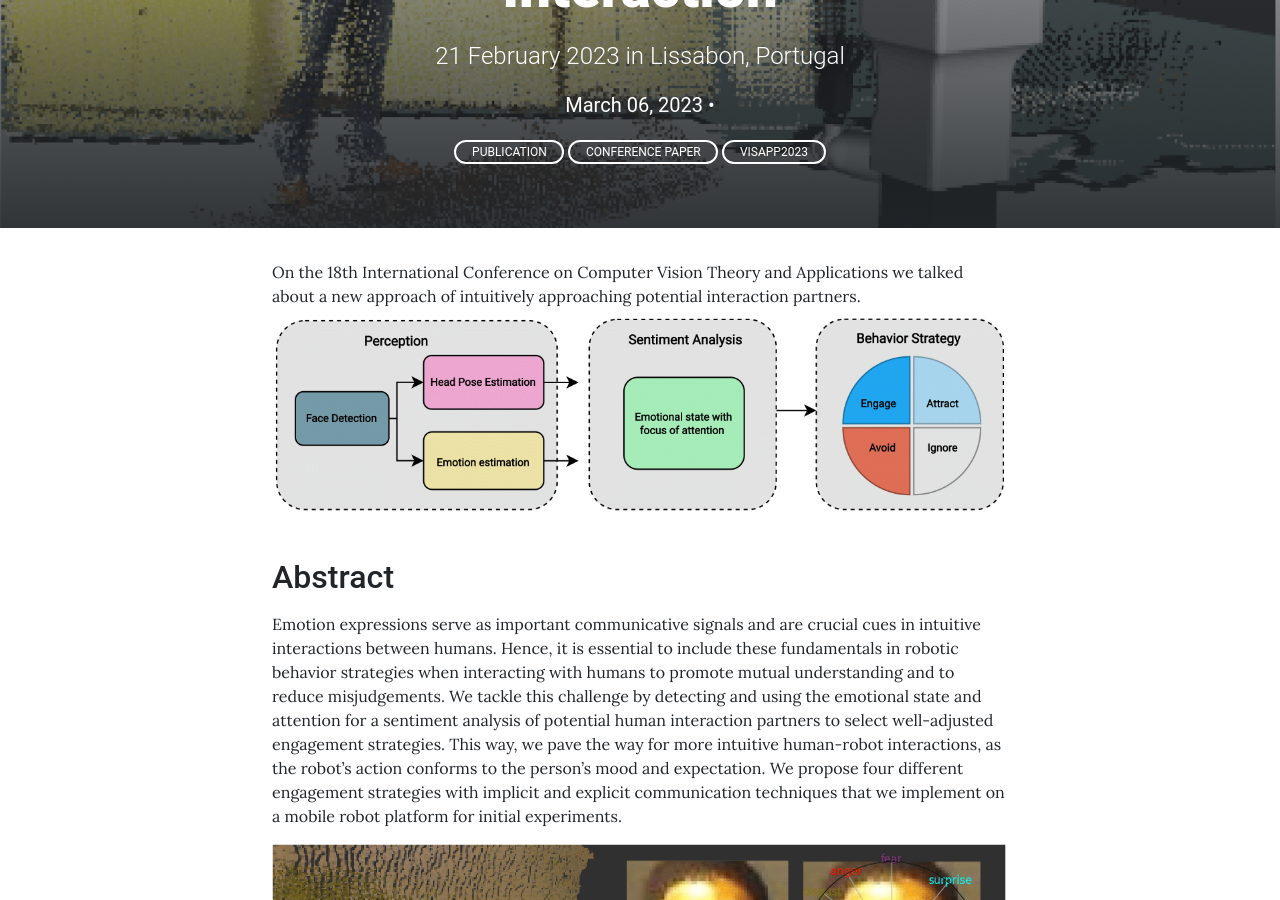
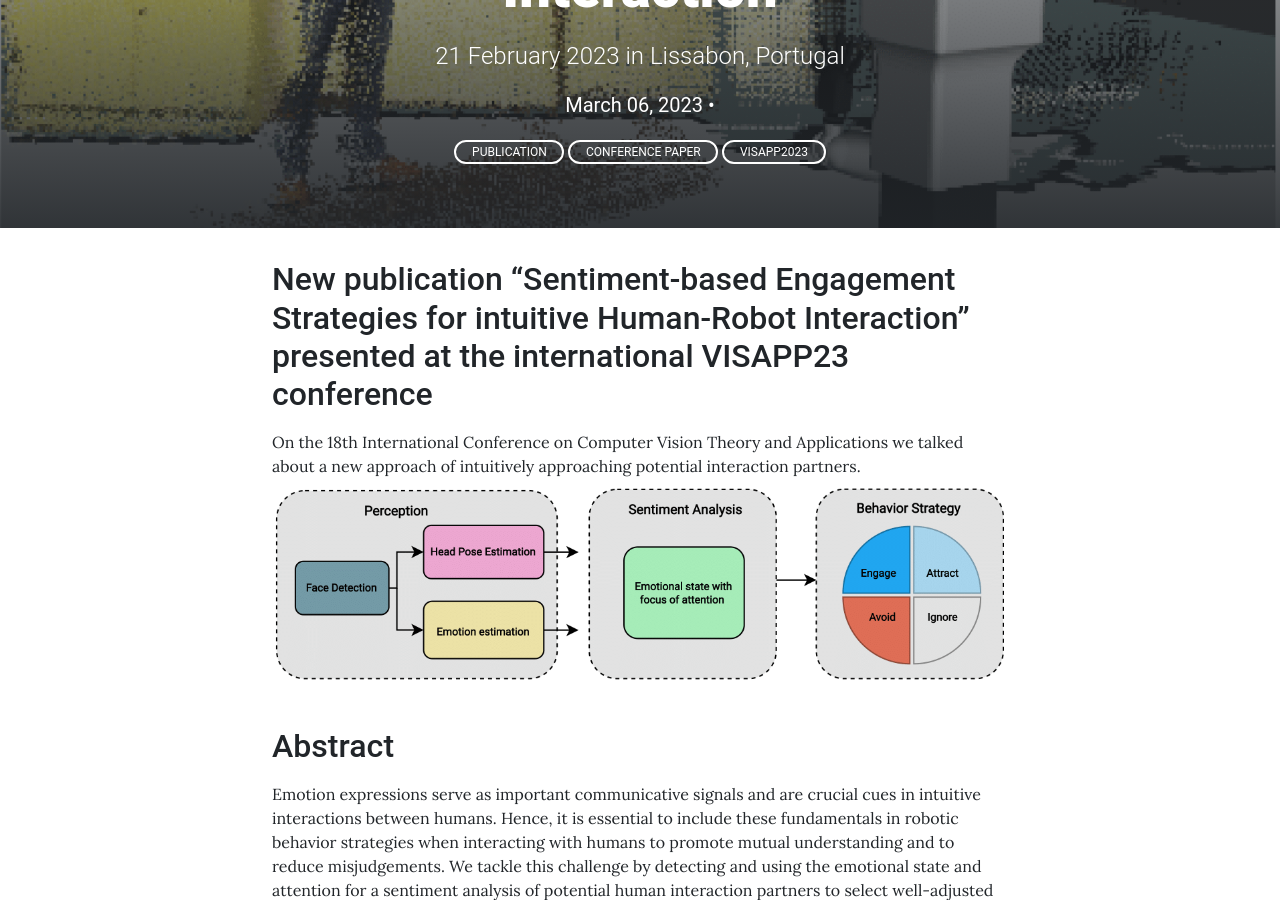
Before and after one commit to autokowat/autokowat.github.io, a Jekyll site: the page built from _posts/2023-03-06-visapp23-paper.md, in a window 1280 px wide and 900 px high, scrolled down 368 px. Built offline with Jekyll 4.4.1, drawn with Linux system fonts in a browser that asks for light colours.

Commit message:
Update conference posts

```diff
--- a/_posts/2023-03-06-visapp23-paper.md
+++ b/_posts/2023-03-06-visapp23-paper.md
@@ -5,6 +5,8 @@ background: /assets/theme/images/visapp23_experiment.png
 author: []
 categories: [Publication, Conference Paper, VISAPP2023]
 ---
+
+## New publication "Sentiment-based Engagement Strategies for intuitive Human-Robot Interaction" presented at the international VISAPP23 conference
 On the 18th International Conference on Computer Vision Theory and Applications we talked about a new approach of intuitively approaching potential interaction partners.
 ![image](/assets/theme/images/visapp23_method.png)
 ## Abstract
```
Also changed, not shown: _posts/2022-10-20-icip22-paper.md (+1 -1 lines).
